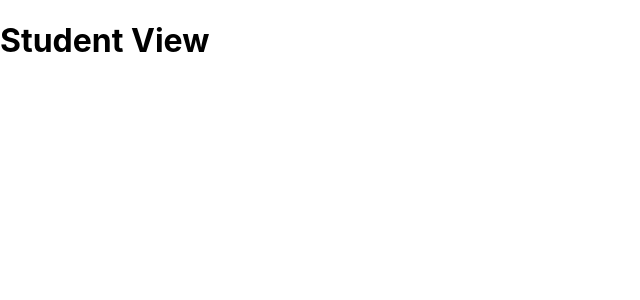
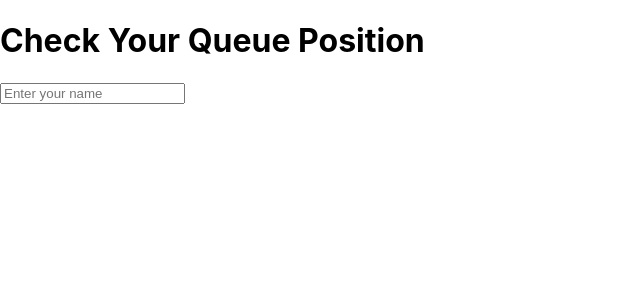
Before and after one commit to DanielH987/tutoring-queue, a React (Create React App) app: page /student in a window 1280 px wide. Shown: the top 300 px of the page, without its empty margins (0-640 px from the left). Built offline with nearby package versions, Linux system fonts and the light colour scheme; no server answers.

Commit message:
chore: Update StudentView component to display queue position

```diff
--- a/src/components/StudentView.js
+++ b/src/components/StudentView.js
@@ -1,7 +1,38 @@
-const StudentView = () => {
+import React, { useState, useEffect } from 'react';
+import axios from 'axios';
+
+function StudentView() {
+  const [queue, setQueue] = useState([]);
+  const [studentName, setStudentName] = useState('');
+
+  useEffect(() => {
+    // Fetch the queue data here
+    axios.get('/api/queue')
+      .then(response => {
+        setQueue(response.data);
+      })
+      .catch(error => {
+        console.error('There was an error fetching the queue data!', error);
+      });
+  }, []);
+
+  const studentIndex = queue.findIndex(student => student.name === studentName);
+
   return (
     <div>
-      <h1>Student View</h1>
+      <h1>Check Your Queue Position</h1>
+      <input
+        type="text"
+        placeholder="Enter your name"
+        value={studentName}
+        onChange={(e) => setStudentName(e.target.value)}
+      />
+      {studentIndex > -1 && (
+        <div>
+          <p>Your position in the queue: {studentIndex + 1}</p>
+          <p>Status: {queue[studentIndex].status || 'waiting'}</p>
+        </div>
+      )}
     </div>
   );
 }
```
